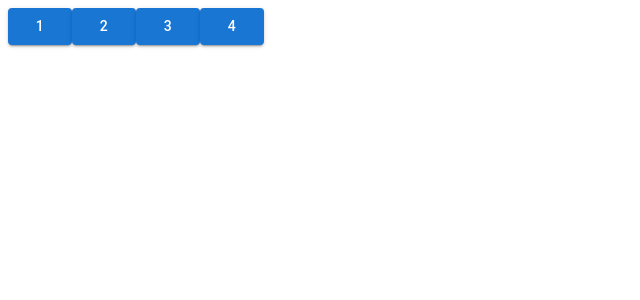
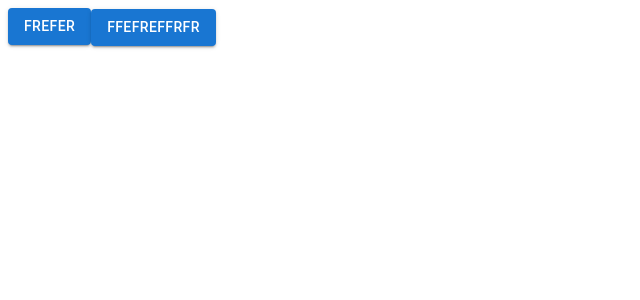
Before and after one commit to MaximDantes/Custom-components-lib, a React app: page / in a window 1280 px wide. Shown: the top 300 px of the page, without its empty margins (0-640 px from the left). Built offline with nearby package versions, Linux system fonts and the light colour scheme; the HTML template or start-up script is replaced by a standard one.

Commit message:
feat: add button stories

```diff
--- a/src/App.tsx
+++ b/src/App.tsx
@@ -1,25 +1,13 @@
-import { FC, useState } from 'react'
-import Button from '@/components/Button/Button'
-import MyModal from '@/components/Modal/Modal'
+import { FC } from 'react'
+import MyButton from '@/components/Button/Button'
+import { Button } from '@mui/material'
 
 const App: FC = () => {
-    const [open, setOpen] = useState(false)
     return (
         <>
             <div>
-                <Button onClick={() => setOpen(true)}>1</Button>
-                <Button onClick={() => setOpen(true)}>2</Button>
-                <Button onClick={() => setOpen(true)}>3</Button>
-                <Button onClick={() => setOpen(true)}>4</Button>
-
-                <MyModal open={open} onClose={() => setOpen(false)}>
-                    <div>
-                        <Button onClick={() => setOpen(true)}>1</Button>
-                        <Button onClick={() => setOpen(true)}>2</Button>
-                        <Button onClick={() => setOpen(true)}>3</Button>
-                        <Button onClick={() => setOpen(true)}>4</Button>
-                    </div>
-                </MyModal>
+                <MyButton>frefer</MyButton>
+                <Button variant={'contained'}>ffefreffrfr</Button>
             </div>
         </>
     )
--- a/src/components/Button/Button.module.scss
+++ b/src/components/Button/Button.module.scss
@@ -1,3 +1,4 @@
+//TODO animation
 .button {
     border: 0;
     margin: 0;
@@ -20,14 +21,6 @@
     isolation: isolate;
     height: fit-content;
 
-    &:active::before {
-        animation: click 0.5s;
-    }
-
-    &:active::after {
-        display: none;
-    }
-
     &::before,
     &::after {
         content: '';
@@ -35,48 +28,54 @@
         top: var(--y);
         left: var(--x);
         transform: translate(-50%, -50%) scale(0);
-        transition: transform 0.75s;
         z-index: -1;
-        width: 200%;
+        width: 80%;
         aspect-ratio: 1 / 1;
         border-radius: 50%;
         background: #1976d2;
-        opacity: 0.5;
+        opacity: 0.25;
     }
 
     &::after {
         top: 50%;
         left: 50%;
-        width: 80%;
-        opacity: 0.25;
+        transition: transform 0.2s;
+    }
+
+    &::before {
+        transition: transform 0s 0.2s;
+    }
+
+    &:active::before {
+        transform: translate(-50%, -50%) scale(1.25);
         transition: 0.2s;
     }
 
-    &:focus::after {
-        transform: translate(-50%, -50%) scale(1);
-        animation: pulse 2s infinite;
+    &:active::after {
+        display: none;
     }
 
-    @keyframes click {
-        0% {
-            transform: translate(-50%, -50%) scale(0);
-            opacity: 0.5;
-        }
-        100% {
-            transform: translate(-50%, -50%) scale(1);
-            opacity: 0;
-        }
+    &:focus-visible::after {
+        transform: translate(-50%, -50%) scale(1.1);
+        animation-name: pulse;
+        animation-duration: 2s;
+        animation-delay: 0.2s;
+    }
+
+    &:focus-visible::before {
+        top: 50%;
+        left: 50%;
     }
 
     @keyframes pulse {
         0% {
+            transform: translate(-50%, -50%) scale(1.1);
+        }
+        50% {
             transform: translate(-50%, -50%) scale(1);
         }
-        50% {
+        100% {
             transform: translate(-50%, -50%) scale(1.1);
-        }
-        100% {
-            transform: translate(-50%, -50%) scale(1);
         }
     }
 }
@@ -92,14 +91,14 @@
         fill: #ffffff;
     }
 
-    &:hover {
+    &:hover:not(.disabled) {
         background-color: #1565c0;
 
         box-shadow: rgb(0 0 0 / 0.2) 0 2px 4px -1px, rgb(0 0 0 / 0.14) 0px 4px 5px 0px,
             rgb(0 0 0 / 0.12) 0px 1px 10px 0px;
     }
 
-    &:active {
+    &:active:not(.disabled) {
         box-shadow: rgb(0 0 0 / 0.4) 0 2px 4px -1px, rgb(0 0 0 / 0.28) 0px 4px 5px 0px,
             rgb(0 0 0 / 0.24) 0px 1px 10px 0px;
     }
--- a/src/components/Button/Button.tsx
+++ b/src/components/Button/Button.tsx
@@ -1,4 +1,4 @@
-import React, { FC, ReactNode, MouseEvent, useRef } from 'react'
+import React, { FC, MouseEvent, ReactNode, useRef } from 'react'
 import styles from './Button.module.scss'
 
 type Props = Partial<{
@@ -38,23 +38,24 @@ const Button: FC<Props> = (props) => {
     }
 
     const handleClick = (e: MouseEvent<HTMLButtonElement>) => {
-        if (e.nativeEvent.detail) {
-            //only mouse click
-            ref.current.blur()
-        }
+        ref.current.classList.add(styles.animated)
 
         props.onClick?.(e)
+    }
+
+    const handleAnimationEnd = () => {
+        ref.current.classList.remove(styles.animated)
     }
 
     return (
         <button
             ref={ref}
             className={classNames.join(' ')}
-            tabIndex={props.tabIndex ?? 0}
+            tabIndex={props.tabIndex ?? undefined}
             type={props.type ?? 'button'}
-            role={'button'}
             disabled={props.disabled}
             onMouseMove={handleMouseMove}
+            onAnimationEnd={handleAnimationEnd}
             onClick={handleClick}
         >
             {props.startIcon && <span className={styles.icon}>{props.startIcon}</span>}
```
Also changed, not shown: 1 other file (tests, documents, lock files or other folders).
